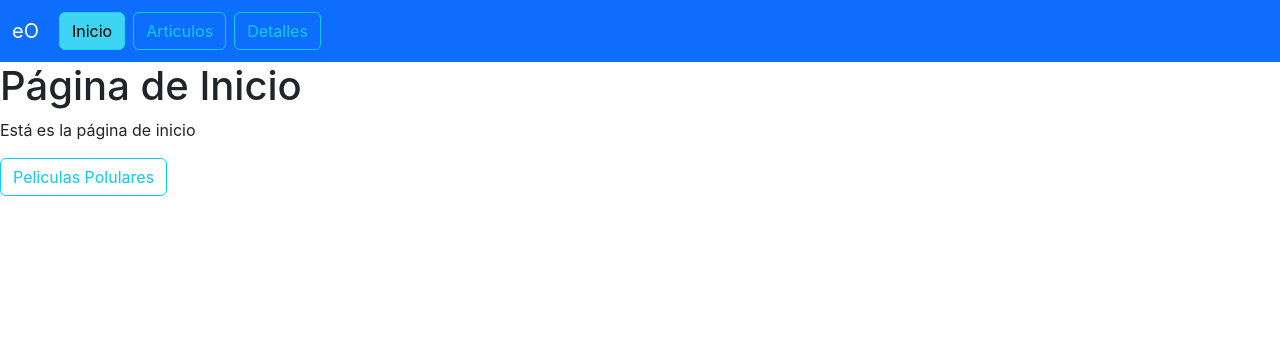
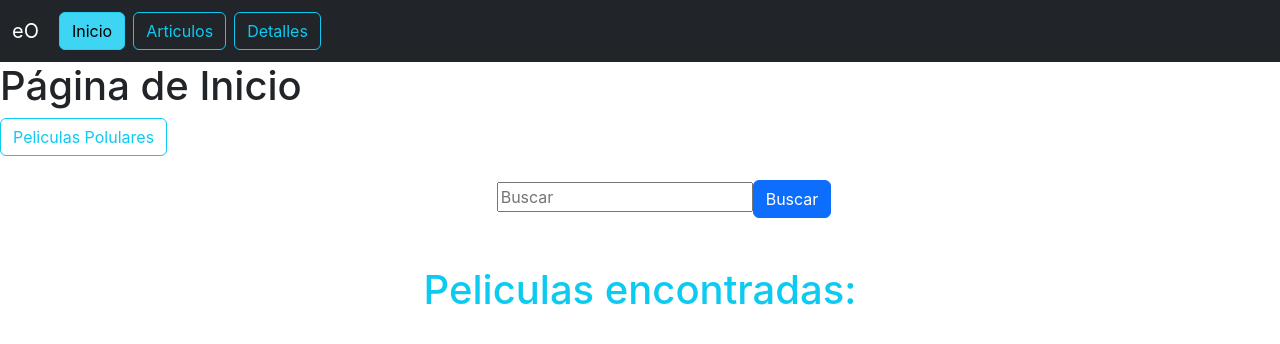
Before and after one commit to eOrrego/tarea-react-limpio, a React (Create React App) app: page /inicio in a window 1280 px wide. Shown: the top 344 px of the page. Built offline with nearby package versions, Linux system fonts and the light colour scheme; the HTML template or start-up script is replaced by a standard one.

Commit message:
Funcionalidad para buscar peliculas

```diff
--- a/src/components/Navbar.jsx
+++ b/src/components/Navbar.jsx
@@ -3,7 +3,7 @@ import { NavLink } from 'react-router-dom'
 
 const Navbar = () => {
     return (
-        <nav className="navbar navbar-expand-lg navbar-dark bg-primary">
+        <nav className="navbar navbar-expand-lg navbar-dark bg-dark">
             <div className="container-fluid">
                 <NavLink className="navbar-brand" to="/">eO</NavLink>
                 <button className="navbar-toggler" type="button" data-bs-toggle="collapse" data-bs-target="#navbarSupportedContent" aria-controls="navbarSupportedContent" aria-expanded="false" aria-label="Toggle navigation">
--- a/src/pages/Inicio.jsx
+++ b/src/pages/Inicio.jsx
@@ -1,15 +1,60 @@
-import React from 'react'
+import React, { useEffect, useState } from 'react'
+import axios from 'axios';
 import { Link } from 'react-router-dom'
+import Card from '../components/Card';
+
+
 
 const Inicio = () => {
+  const [pelis, setPelis] = useState([]);
+  const [buscar, setBuscar] = useState([]);
+  const [error, setError] = useState(false);
+
+
+  const buscarPelis = (e) => {
+    e.preventDefault();
+    const fetchPeli = async () => {
+      try {
+        const { data } = await axios.get(`https://api.themoviedb.org/3/search/movie?api_key=fab8e71ef7592de4e689d186ed867f84&query=${buscar}&language=es-ES&page=1&include_adult=false`);
+        console.log("DAta:", pelis);
+        setPelis(data.results);
+        setError(false);
+      } catch (error) {
+        setError(true);
+      }
+    }
+    fetchPeli();
+  }
+
+
   return (
     <div>
       <h1>Página de Inicio</h1>
-      <p>Está es la página de inicio</p>
 
       <Link to="/articulos">
         <button className="btn btn-outline-info m-auto">Peliculas Polulares</button>
       </Link>
+
+
+      <div className="container m-auto text-center">
+      <form className='container m-4' onSubmit={buscarPelis}>
+        <input type="text" placeholder='Buscar' onChange={(e) => setBuscar(e.target.value)} />
+        <button type='submit' className='btn btn-primary'>Buscar</button>
+      </form>
+        <div className="row text-center mt-5">
+          <h1 className="text-info">Peliculas encontradas:</h1>
+          {error && (
+            <div>
+              <h4 className="text-danger font-weight-700">No hay peliculas disponibles</h4>
+            </div>
+          )}
+          <div className="row m-auto text-center">
+            {pelis.map((peli) => (
+              <Card key={peli.id} id={peli.id} name={peli.title} imgpath={peli.poster_path} />
+            ))}
+          </div>
+        </div>
+      </div>
 
     </div>
   )
--- a/src/pages/Pagina404.jsx
+++ b/src/pages/Pagina404.jsx
@@ -5,7 +5,7 @@ const Pagina404 = () => {
   return (
     <div className='container-fluid'>
         <h1>Página no encotnrada</h1>
-        <h1><strong>404</strong></h1>
+        <h1><strong>Error 404</strong></h1>
         <Link to="/inicio">Volver al Inicio</Link>
     </div>
   )
```
